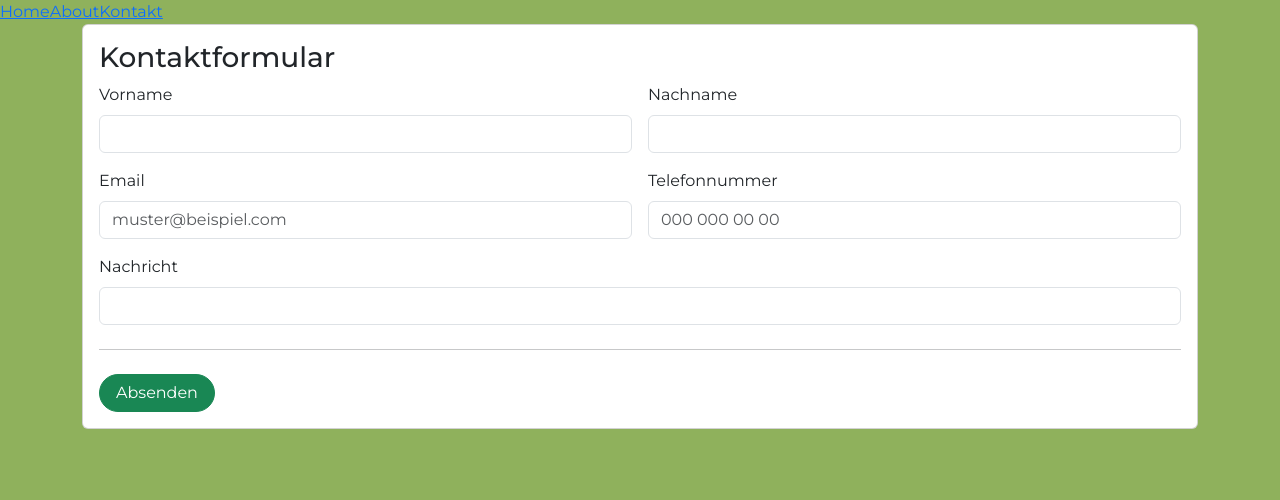
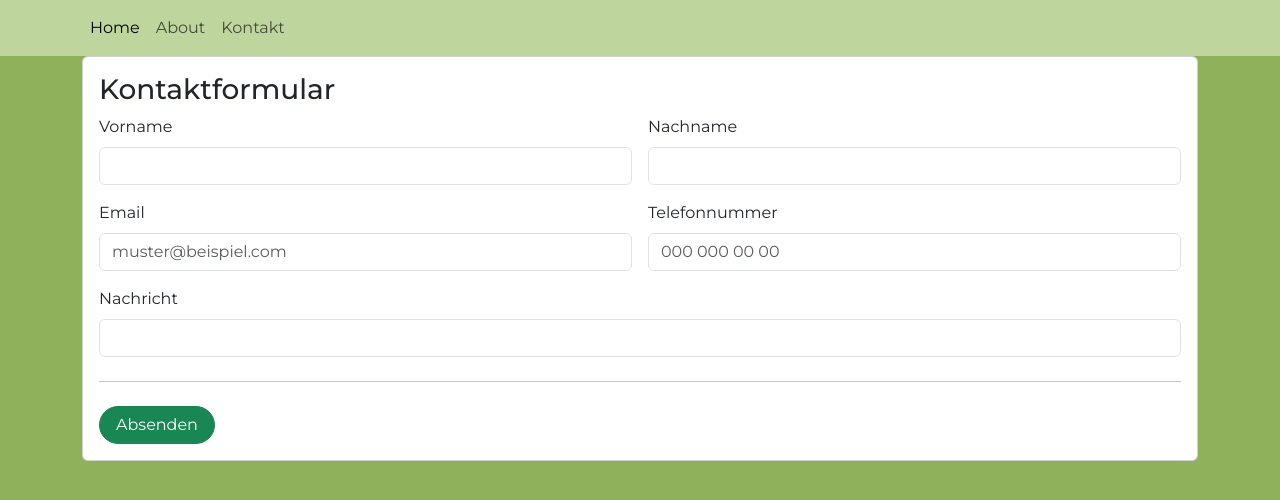
Before and after one commit to lunarpotato/website_dogcoach, a Next.js app: page /contact in a window 1280 px wide. Shown: the top 500 px of the page. Built offline with nearby package versions, Linux system fonts and the light colour scheme.

Commit message:
module.css für navbar und kontaktformular eingebaut

```diff
--- a/app/components/Form/KontaktForm.tsx
+++ b/app/components/Form/KontaktForm.tsx
@@ -1,6 +1,6 @@
 "use client"
 import Form from 'next/form'
-import Style from '../components/Form/KontaktForm.module.css'
+import Styles from './KontaktForm.module.css'
 
 export default function CreateForm() {
   return (
--- /dev/null
+++ b/app/components/Navbar/Navbar.module.css
@@ -0,0 +1,3 @@
+.nav_body {
+    background-color: #BFD59E;
+}
--- a/app/components/Navbar/Navbar.tsx
+++ b/app/components/Navbar/Navbar.tsx
@@ -1,12 +1,33 @@
 import Link from "next/link";
+import Style from './Navbar.module.css';
 
 export default function Navbar() {
     return (
-        <nav>
-        <Link href="/">Home</Link>
-        <Link href="/about">About</Link>
-        <Link href="/contact">Kontakt</Link>
-        </nav>
+
+    <nav className={`navbar navbar-expand-lg ${Style.nav_body}`}>
+        <div className="container-fluid">
+
+            <div className="container">
+
+                <ul className="navbar-nav me-auto mb-2 mb-lg-0">
+                    <li className="nav-item">
+                        <Link className="nav-link active" href="/">Home</Link>
+                    </li>
+
+                    <li className="nav-item">
+                        <Link className="nav-link" href="/about">About</Link>
+                    </li>
+
+                    <li className="nav-item">
+                        <Link className="nav-link" href="/contact">Kontakt</Link>
+                    </li>
+
+                </ul>
+            </div>
+
+        </div>
+
+    </nav>
 
     )
 }
--- a/package.json
+++ b/package.json
@@ -11,7 +11,7 @@
   "dependencies": {
     "bootstrap": "^5.3.3",
     "latest": "^0.2.0",
-    "next": "^15.1.7",
+    "next": "^15.2.1",
     "node": "^23.8.0",
     "react": "^19.0.0",
     "react-dom": "^19.0.0"
@@ -23,6 +23,6 @@
     "@types/react-dom": "^19",
     "eslint": "^9",
     "eslint-config-next": "15.1.7",
-    "typescript": "^5"
+    "typescript": "^5.8.2"
   }
 }
```
Also changed, not shown: 1 other file (tests, documents, lock files or other folders).
